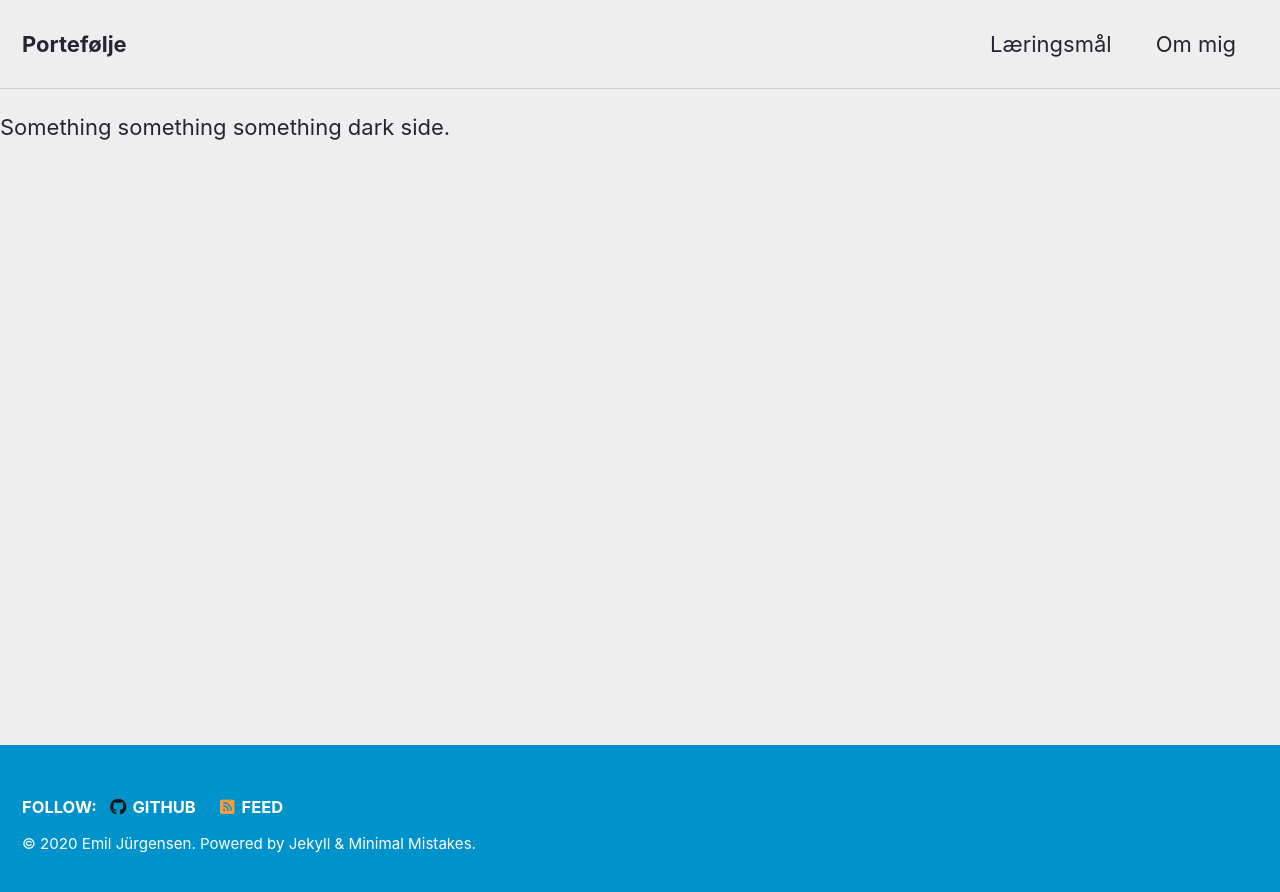
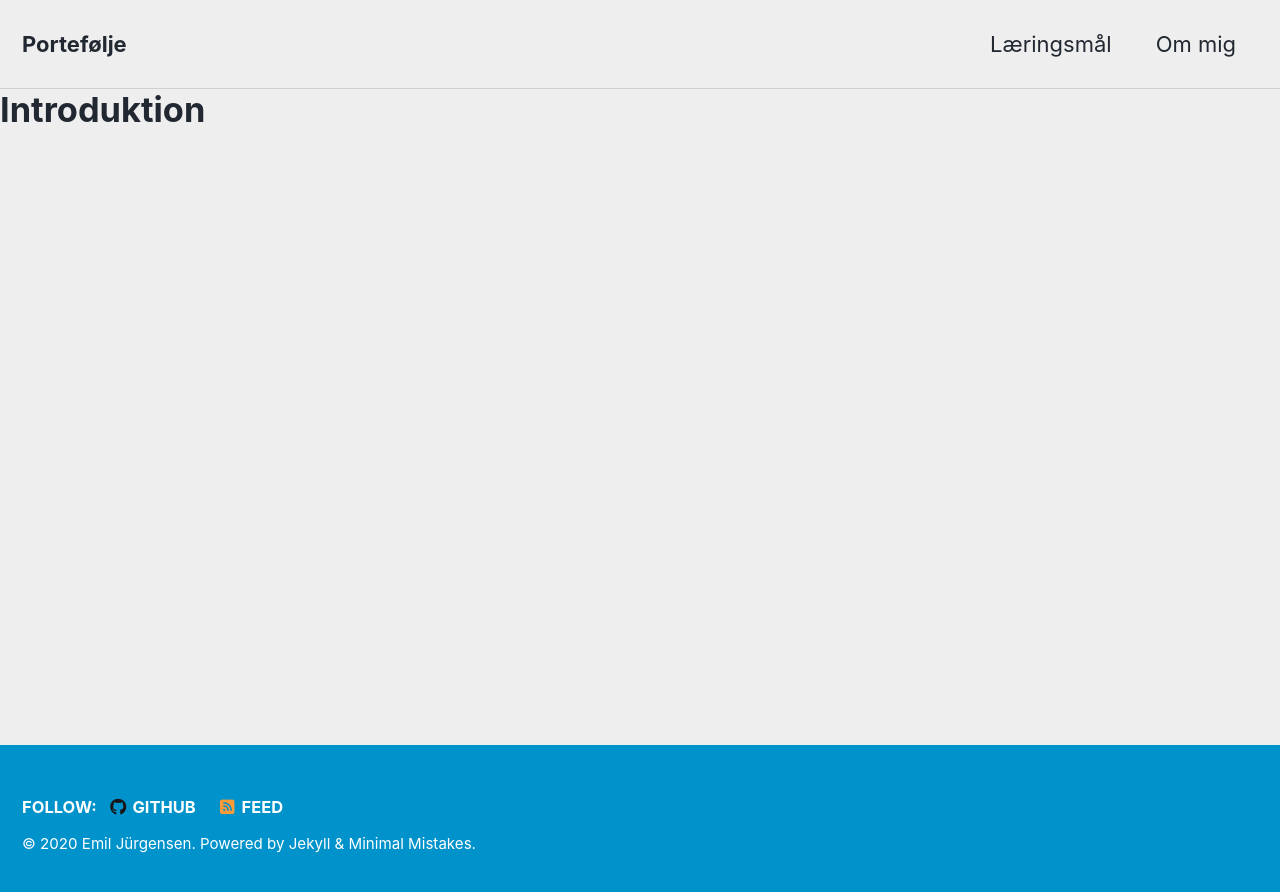
Before and after one commit to Emil428f/Portfolio, a Jekyll site: the page built from about.md, in a window 1280 px wide. Shown: the top 892 px of the page. Built offline with Jekyll 4.4.1, drawn with Linux system fonts in a browser that asks for light colours; cached includes are drawn as plain includes; nearby versions of some CDN libraries; our own code applies the rules of GitHub Pages for plain Markdown files.

Commit message:
Update about.md

```diff
--- a/about.md
+++ b/about.md
@@ -2,4 +2,8 @@
 author_profile: true
 ---
 
-Something something something dark side.
+<h1>Introduktion</h1>
+
+<p>
+
+</p>
```
